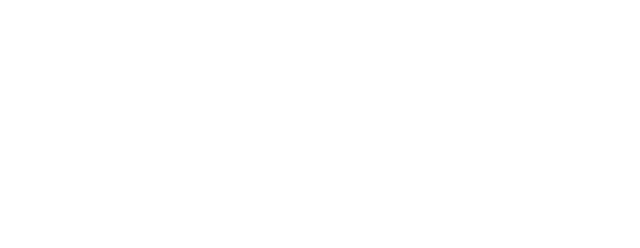
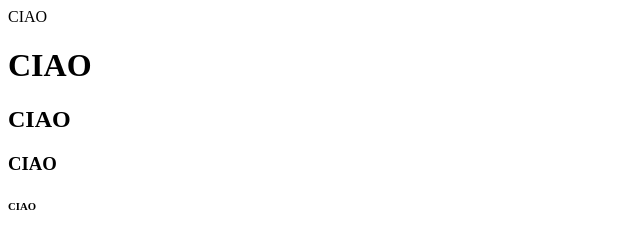
Before and after one commit to briscx/Corso-Python, a plain HTML site: page index.html in a window 1280 px wide. Shown: the whole page, without its empty margins (0-640 px from the left). Drawn offline with Linux system fonts and the light colour scheme.

Commit message:
Update index.html

```diff
--- a/index.html
+++ b/index.html
@@ -1,11 +1,38 @@
 <!DOCTYPE html>
+<!--
+    CTRL+S = salvataggio
+    CTRL+K+C = commenti
+    ALT+SHIFT+F =indentazione
+
+    IMPOSTAZIONI:
+    AUTO SAVE->afterdelay
+    AUTO INDENT->full
+
+-->
+
 <html lang="en">
+<!-- HEAD: contiene tutto ciò che NON è accessibile all'utente -->
 <head>
     <meta charset="UTF-8">
     <meta name="viewport" content="width=device-width, initial-scale=1.0">
-    <title>BENVENUTO NELLA HOME PAGE</title>
+
+    <title>BENVENUTO NELLA HOMEPAGE </title>
 </head>
+
+<!-- BODY: contiene tutto ciò che è accessibile all'utente -->
 <body>
+    CIAO
+    <!-- HEADINGS (H1/H6) -->
+    <h1> CIAO </h1>
+    <h2>
+        CIAO
+    </h2>
+    <h3>
+        CIAO
+    </h3>
+    <h6>
+        CIAO
+    </h6>
 
 </body>
 </html>
```
